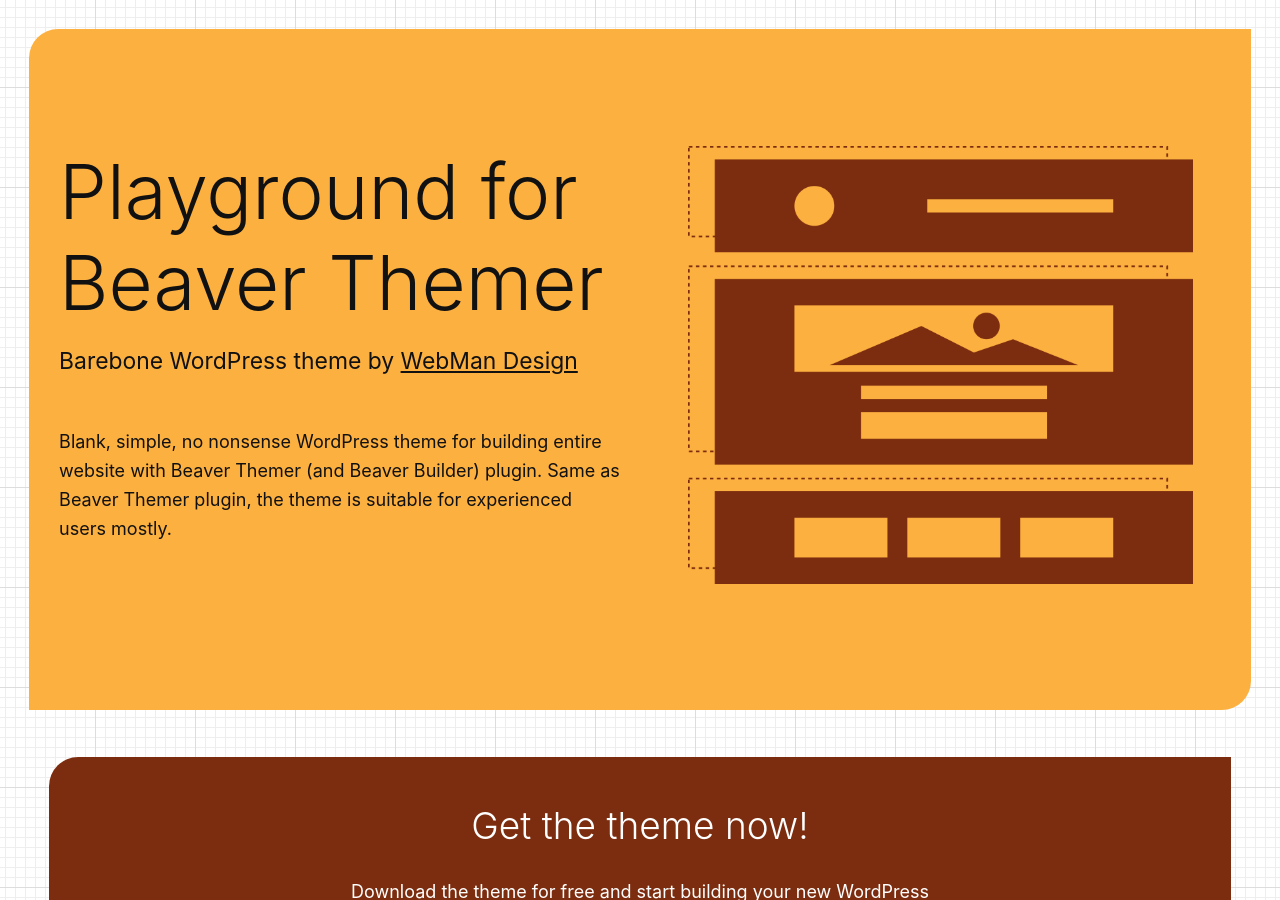
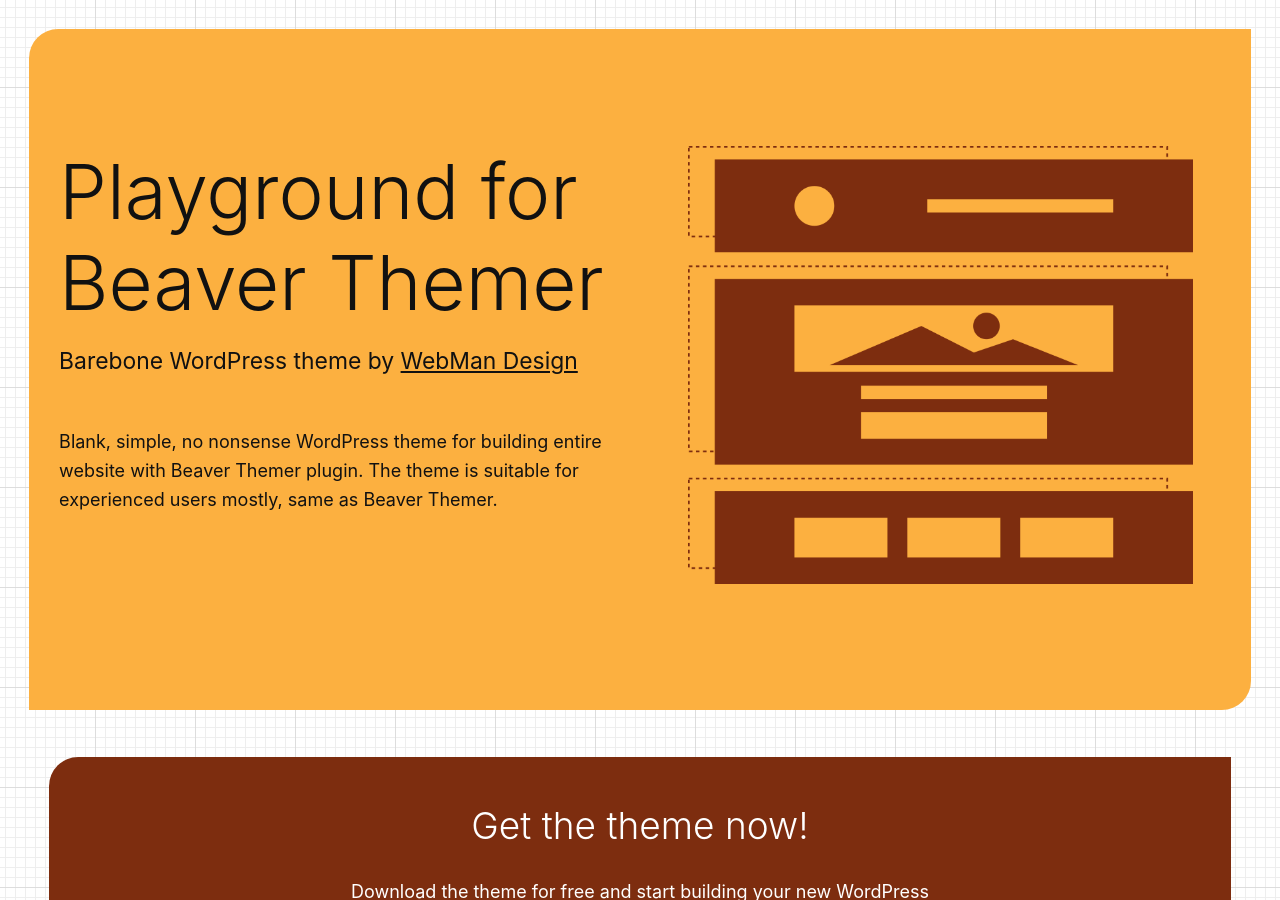
Before and after one commit to webmandesign/playground-for-beaver-themer, a Jekyll site: the page built from index.md, in a window 1280 px wide and 900 px high. Built offline with Jekyll 4.4.1, drawn with Linux system fonts in a browser that asks for light colours.

Commit message:
* Updating content

```diff
--- a/index.md
+++ b/index.md
@@ -3,7 +3,7 @@
 html_title: Playground for Beaver Themer | WordPress theme
 title: Playground for Beaver Themer
 subtitle: Barebone WordPress theme by <a href="https://www.webmandesign.eu">WebMan Design</a>
-intro_text: Blank, simple, no nonsense WordPress theme for building entire website with Beaver Themer (and Beaver Builder) plugin. Same as Beaver Themer plugin, the theme is suitable for experienced users mostly.
+intro_text: Blank, simple, no nonsense WordPress theme for building entire website with Beaver Themer plugin. The theme is suitable for experienced users mostly, same as Beaver Themer.
 intro_image: assets/images/website-sections.png
 ---
 
```
